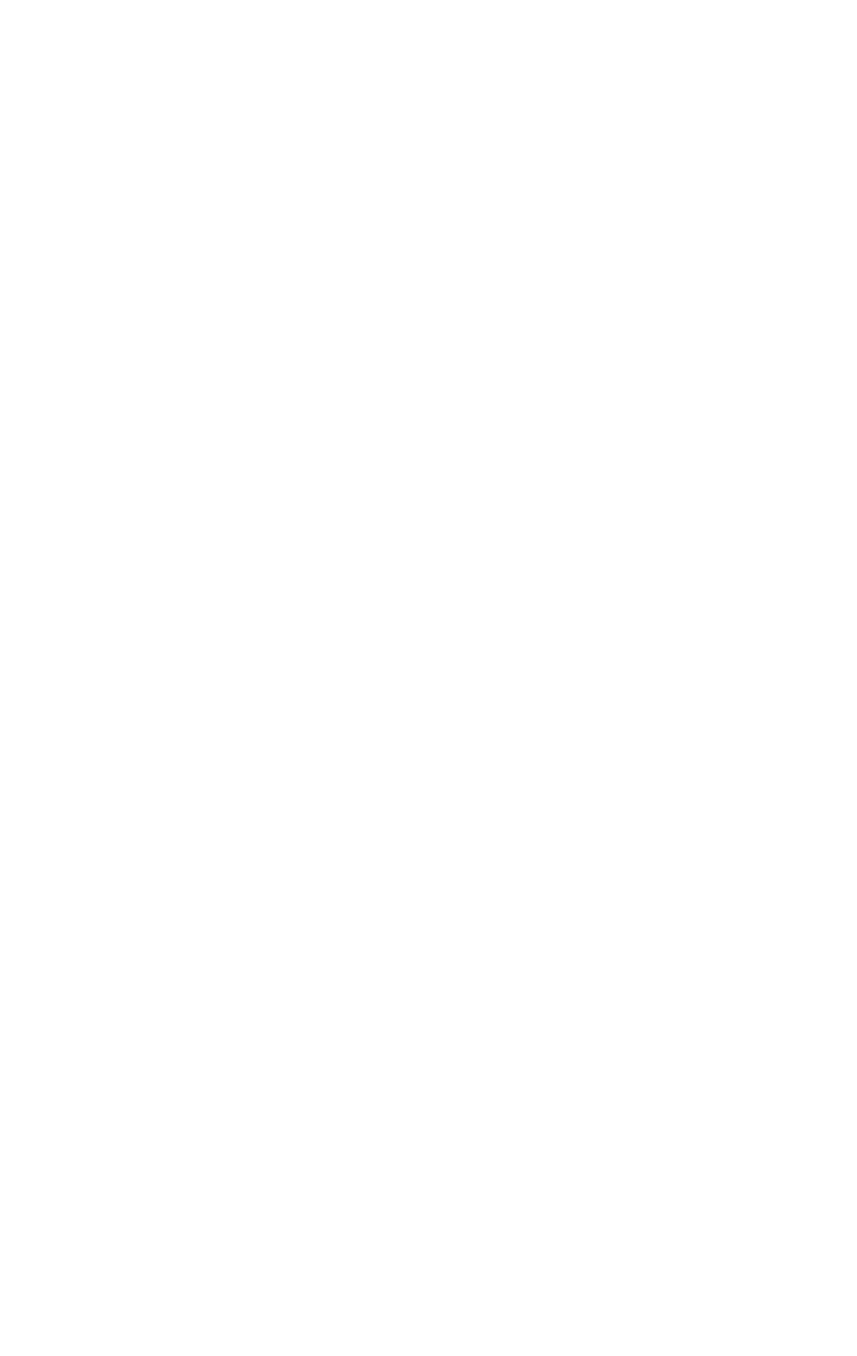
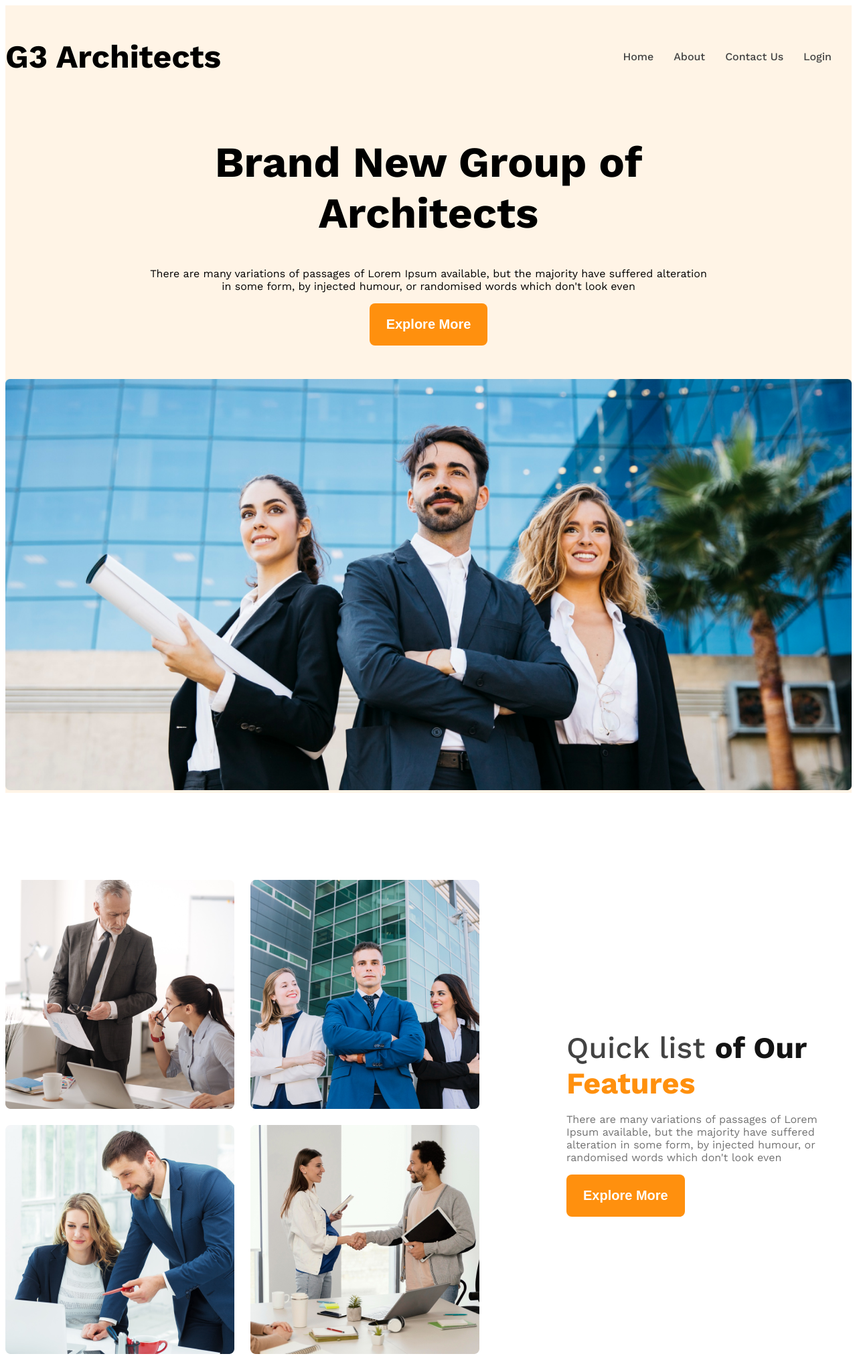
Before and after one commit to Mridul299/Architects-web-site, a plain HTML site: page index.html in a window 1280 px wide. Shown: the whole page at 67% size. Before the commit the page ends 800 px from the top, so only its background shows below. Drawn offline with nearby package versions, Linux system fonts and the light colour scheme.

Commit message:
added banners

```diff
--- a/index.html
+++ b/index.html
@@ -6,12 +6,44 @@
     <title>Architects </title>
     <link rel="stylesheet" href="styles/style.css">
 </head>
-<body>
-    <header>
-
+<body class="work-sans-font">
+    <header class="bg-light">
+        <nav class="navbar display-flex">
+            <h3 class="brand">G3 Architects</h3>
+            <ul class="nav-links display-flex text-gray">
+                <li class="nav-item"><a href="" class="nav-link text-gray">Home</a></li>
+                <li class="nav-item"><a href="" class="nav-link text-gray">About</a></li>
+                <li class="nav-item"><a href="" class="nav-link text-gray">Contact Us</a></li>
+                <li class="nav-item"><a href="" class="nav-link text-gray">
+                    Login
+                </a></li>
+            </ul>
+        </nav>
+        <div class="banner">
+            <div class="banner-content">
+                <h1 class="banner-title">Brand New
+                    Group of Architects
+                    </h1>
+                <p class="banner-description">There are many variations of passages of Lorem Ipsum available, but the majority have suffered alteration in some form, by injected humour, or randomised words which don't look even</p>
+                <button class="btn-primary">Explore More</button>
+            </div>
+            <img class="banner-image" src="./assests/banner.png" alt="">
+        </div>
     </header>
-    <main>
-
+    <main class="main">
+        <section class="teams display-flex">
+            <div class="team-img-container">
+                <img src="./assests/team1.png" class="img" alt="">
+                <img src="./assests/team2.png" class="img" alt="">
+                <img src="./assests/team3.png"class="img" alt="">
+                <img src="./assests/team4.png" class="img" alt="">
+            </div>
+            <div class="our-features">
+                <h3 class="feature-title"><span class="first-span">Quick list </span><span class="second-span">of Our </span><span class="third-span">Features</span></h3>
+                <p class="feature-describtion">There are many variations of passages of Lorem Ipsum available, but the majority have suffered alteration in some form, by injected humour, or randomised words which don't look even</p>
+                <button class="btn-primary">Explore More</button>
+            </div>
+        </section>
     </main>
     <footer>
 
--- a/styles/style.css
+++ b/styles/style.css
@@ -0,0 +1,157 @@
+@import url('https://fonts.googleapis.com/css2?family=Work+Sans:ital,wght@0,100..900;1,100..900&display=swap');
+
+.work-sans-font{
+  font-family: "Work Sans", sans-serif;
+  font-optical-sizing: auto;
+  font-weight:400;
+  font-style: normal;
+}
+
+
+/* shareed styles */
+.display-flex{
+  display: flex;
+}
+/* dark-01 */
+.dark-1{
+  color: rgba(19, 19, 19, 1);
+}
+/* dark-02 */
+.text-gray{
+  color: #424242;
+}
+/* dark-03 */
+.text-light-gray{
+  color: #727272;
+}
+/* orange */
+.org-color{
+  color: rgba(255, 144, 14, 1);
+}
+.bg-light{
+  background-color:rgba(255, 144, 14, 0.1) ;
+}
+.btn-primary{
+  background-color: rgba(255, 144, 14, 1);
+  color:rgba(255, 255, 255, 1) ;
+  padding: 20px 25px;
+  font-size: 1.25rem;
+  font-weight: 600;
+  border: none;
+  border-radius: 8px;
+}
+.main{
+  max-width: 1440px;
+  margin: 0 auto;
+}
+.main > section{
+  margin-top: 130px;
+}
+
+
+/* nav-bar */
+.navbar{
+  justify-content: space-between;
+  align-items: center;
+}
+.nav-item{
+  list-style: none;
+  margin-right: 30px;
+
+}
+.nav-links li a{
+  text-decoration: none;
+}
+.nav-links{
+  font-weight: 500;
+
+}
+.brand{
+  font-weight: bold;
+  font-size:3rem;
+  /* 1rem=16px */
+}
+
+/* banner */
+.navbar,.banner{
+  max-width: 1440px;
+  margin: 0 auto;
+}
+.banner-content{
+  max-width: 850px;
+  margin: 0 auto;
+  text-align: center;
+  margin-bottom: 50px;
+
+}
+.banner-title{
+  font-size: 4rem;
+  font-weight:bold;
+}
+.banner-image{
+  width: 100%;
+}
+/* teams and feature */
+.teams{
+  align-items: center;
+}
+.team-img-container{
+  display: grid;
+  grid-template-columns: repeat(2,1fr);
+  gap: 24px;
+}
+.our-features{
+  margin-left: 130px;
+  max-width: 530px;
+}
+.first-span{
+  font-size:2.8rem;
+  font-weight: 500;
+  color: #424242;
+}
+.second-span{
+  font-size:2.8rem;
+  font-weight: 700;
+  color: rgba(19, 19, 19, 1);
+}
+.third-span{
+  font-size:2.8rem;
+  font-weight: 700;
+  color: rgba(255, 144, 14, 1);
+}
+.feature-describtion{
+  font-size: 16px;
+  color: #727272;
+};
+
+
+
+/* responsive media quary */
+@media screen and (max-width:576px) {
+  .navbar{
+    flex-direction: column;
+  }
+  .nav-links{
+    flex-direction: column;
+  }
+  .teams{
+    flex-direction: column;
+  }
+  .team-img-container{
+    grid-template-columns:repeat(1,1fr);
+  }
+  .our-features{
+    margin-left: 20px;
+  }
+
+}
+
+/* meadium device */
+@media screen and (min-width:576px) and (max-width:992px) {
+  .teams{
+    flex-direction: column;
+  }
+  .our-features{
+    margin-left: 50px auto;
+  }
+}
```
